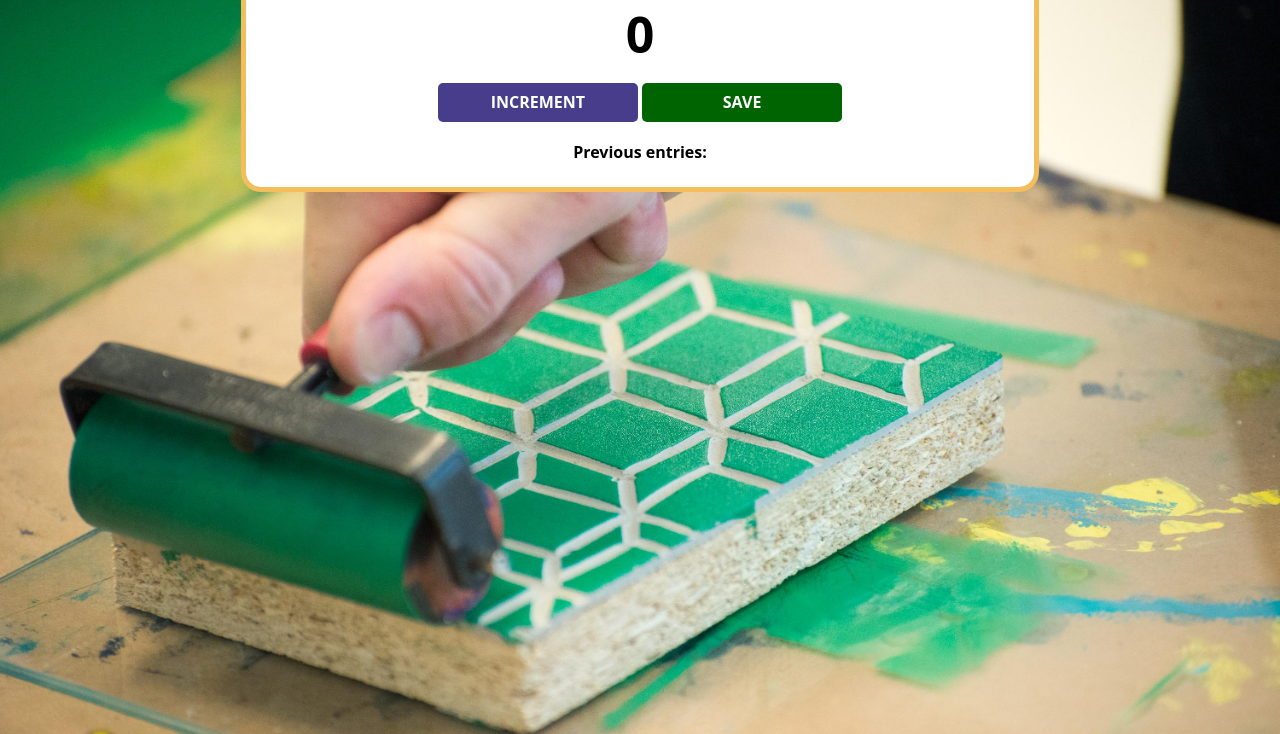
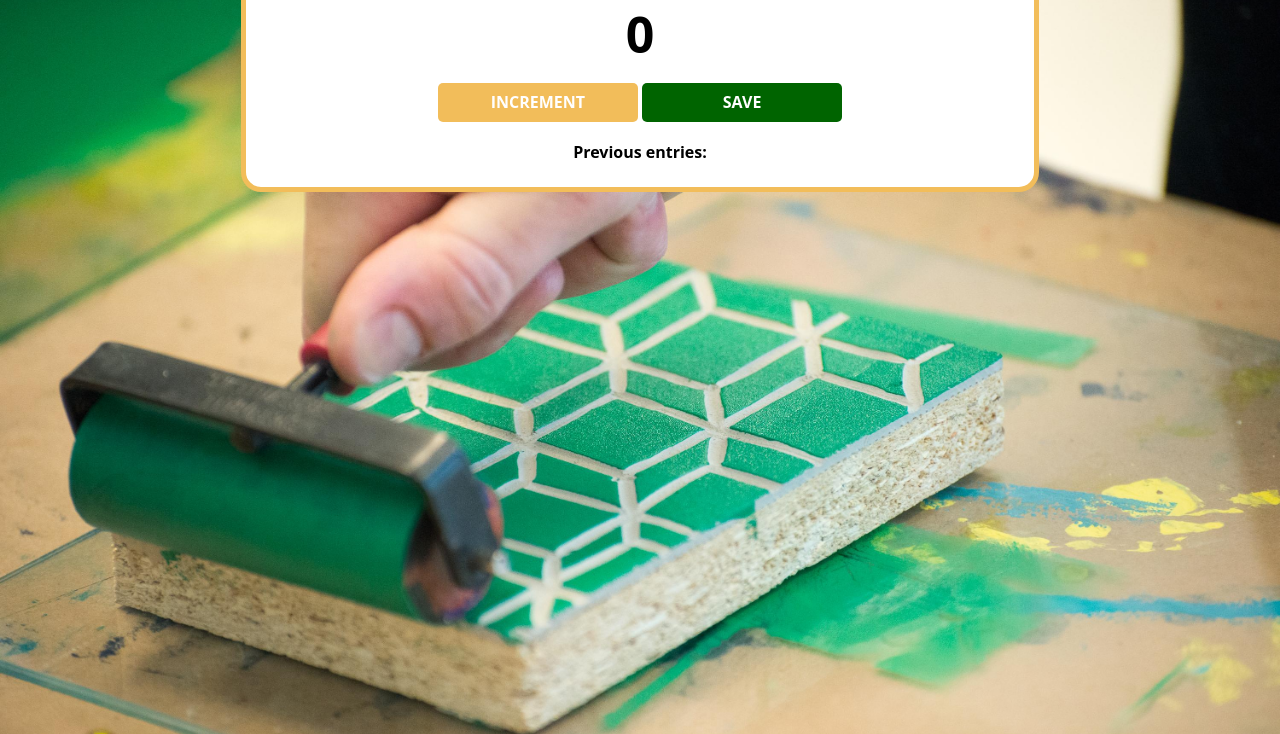
Before and after one commit to Duncanm98/edition-counter-app, a website: page index.html in a window 1280 px wide. Shown: the part 66-800 px from the top of the page. Drawn offline with nearby package versions, Linux system fonts and the light colour scheme.

Commit message:
Button Color Updated
Changed the increment-btn background-color property to #F2BD5A.

```diff
--- a/index.css
+++ b/index.css
@@ -39,7 +39,7 @@ button {
 }
 
 #increment-btn {
-    background: darkslateblue;
+    background: #F2BD5A;
 }
 
 #save-btn {
```
